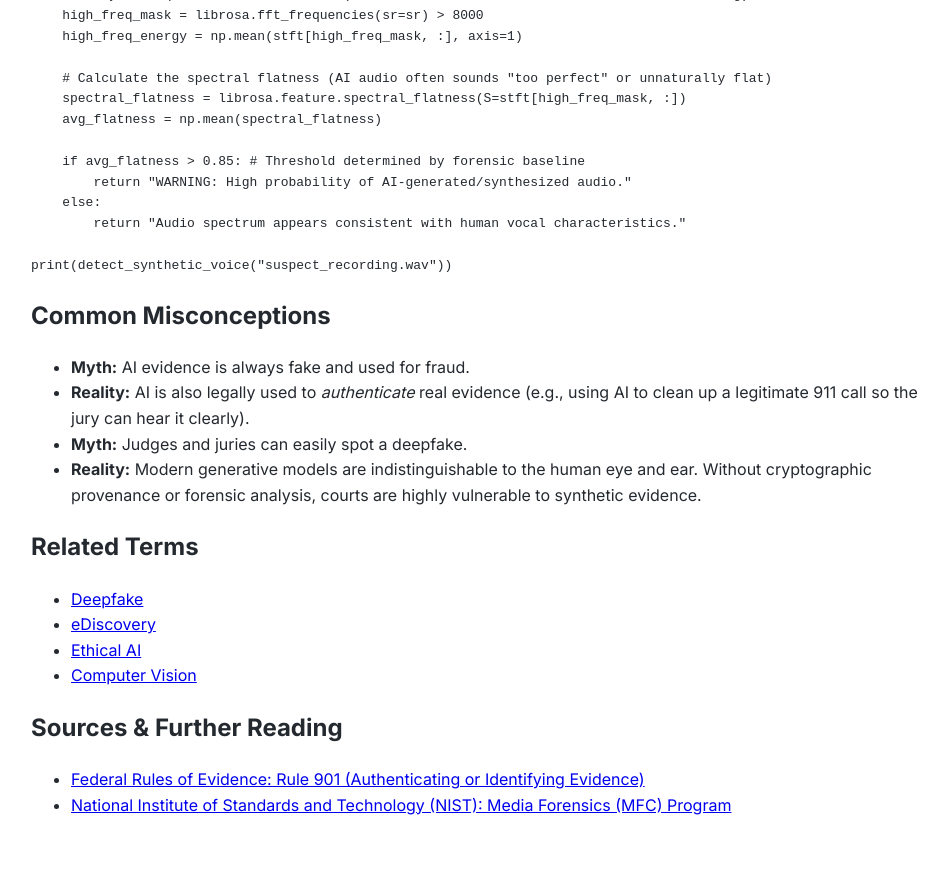
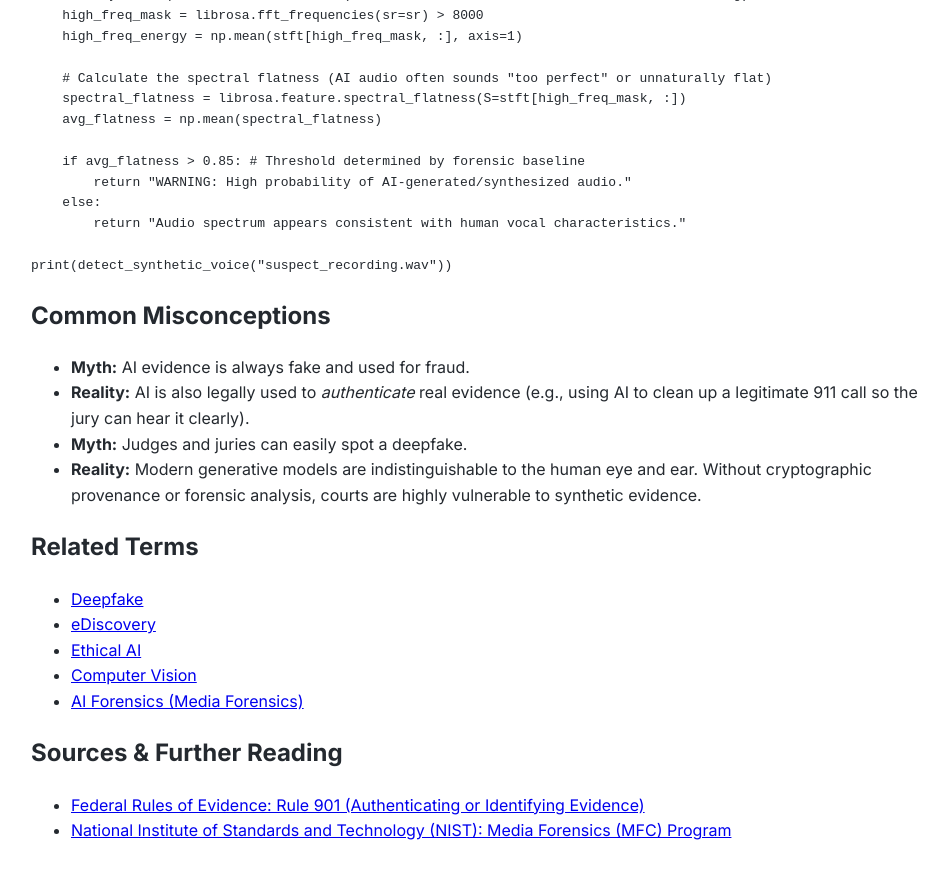
Before and after one commit to alexnubla/ai-dictionary, a Jekyll site: the page built from terms/ai-generated-evidence.md, in a window 1280 px wide and 900 px high, scrolled down 1655 px. Shown: the top 879 px of the window, without its empty margins (159-1107 px from the left). Built offline with Jekyll 4.4.1, drawn with Linux system fonts in a browser that asks for light colours.

Commit message:
Update ai-generated-evidence.md

```diff
--- a/terms/ai-generated-evidence.md
+++ b/terms/ai-generated-evidence.md
@@ -1,7 +1,7 @@
 ---
 title: "AI-Generated Evidence"
 category: "Legal AI"
-related: ["Deepfake", "eDiscovery", "Digital Forensics", "Ethical AI"]
+related: ["Deepfake", "eDiscovery", "AI Forensics (Media Forensics)", "Ethical AI"]
 date_added: 2026-08-17
 ---
 
@@ -76,6 +76,7 @@ print(detect_synthetic_voice("suspect_recording.wav"))
 - [eDiscovery](../ediscovery/)
 - [Ethical AI](../ethical-ai/)
 - [Computer Vision](../computer-vision/)
+- [AI Forensics (Media Forensics)](../ai-forensics/)
 
 ## Sources & Further Reading
 - [Federal Rules of Evidence: Rule 901 (Authenticating or Identifying Evidence)](https://www.law.cornell.edu/rules/fre/rule_901)
```
